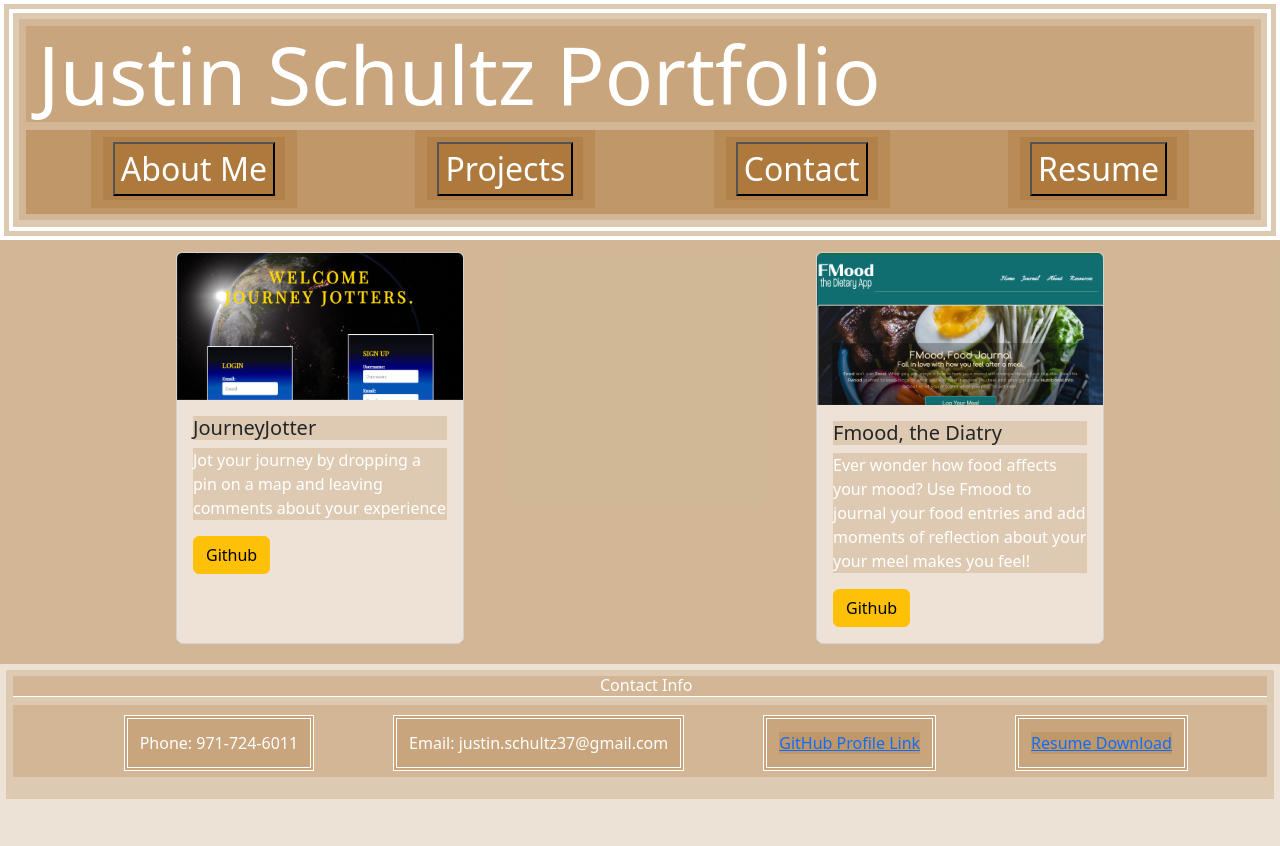
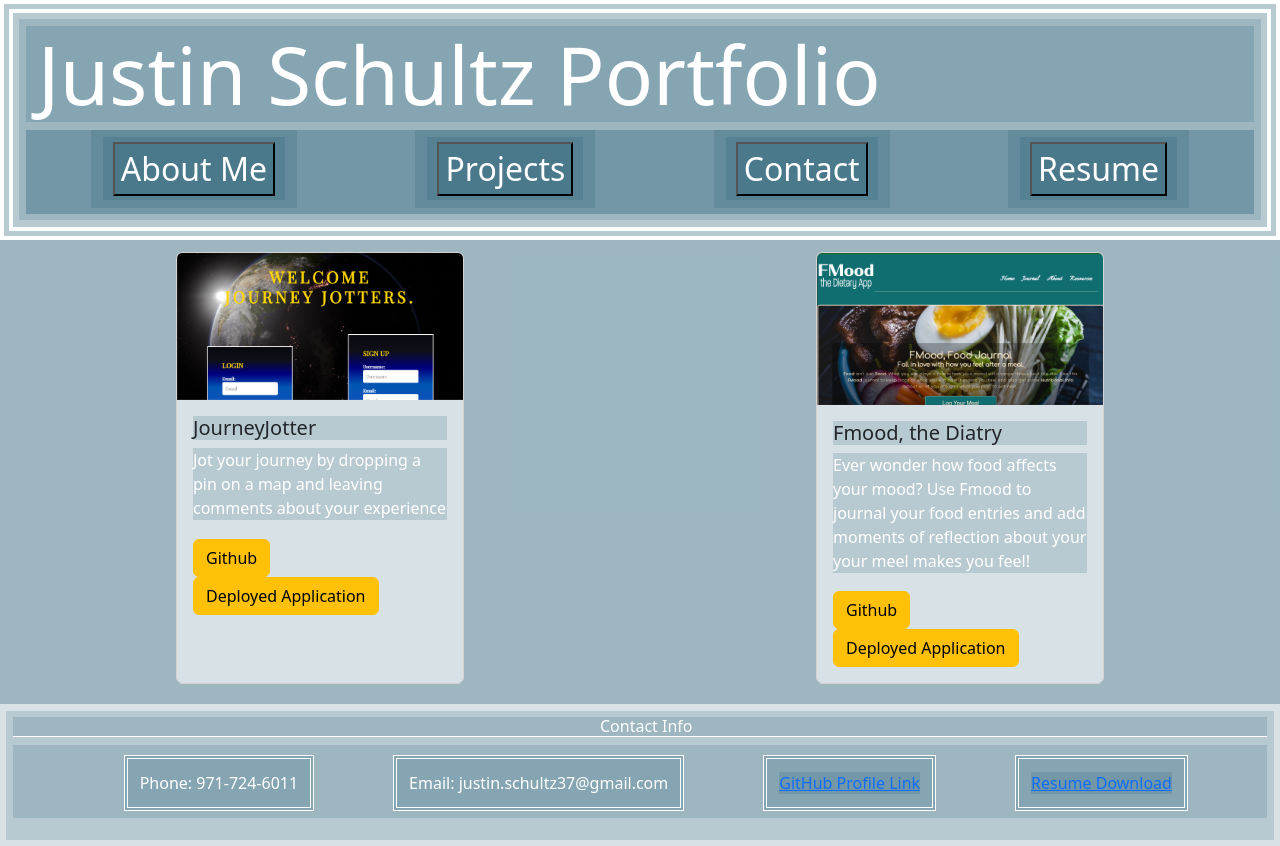
Before and after one commit to justin-schultz37/react-portfolio, a React (Vite) app in the folder Portfolio/: page /Project in a window 1280 px wide. Before the commit the page ends 806 px from the top, so only its background shows below. Built offline with nearby package versions, Linux system fonts and the light colour scheme.

Commit message:
changed css styles, added profile picture and resume pdf

```diff
--- a/Portfolio/src/index.css
+++ b/Portfolio/src/index.css
@@ -131,7 +131,7 @@ table {
 
 /* Style attributes for the entire page */
 * {
-  background-color: rgba(143, 82, 2, 0.164);
+  background-color: rgba(21, 83, 107, 0.164);
   color: white;
 
 }
@@ -175,7 +175,7 @@ header {
 }
 
 .navcontainer a:hover {
-  background-color: rgba(172, 68, 7, 0.644);
+  background-color: rgba(21, 83, 107, 0.164);
 }
 
 .navcontainer li {
@@ -210,7 +210,7 @@ header {
   font-size: 2.5em;
   background-color: rgba(0, 0, 0, 0);
   margin-top: 1%;
-  color: rgba(143, 82, 2, 0.678);
+  color: rgb(255, 255, 255);
   margin-left: 2.5%;
 }
 
@@ -270,12 +270,18 @@ header {
   margin: var(--mgn1);
 }
 
+.btn-spacing {
+  margin-right: 3px;
+  margin-top: 2.5px;
+  /* Adjust the value according to your preference */
+}
+
 /* Styles the boarder that houses the big project image */
 .subcontainer h2 {
   border: 13px double white;
   text-align: center;
   padding: 1%;
-  background-color: rgba(212, 71, 20, 0.626);
+  background-color: rgba(21, 83, 107, 0.164);
   margin: 1%;
 
 }
@@ -285,7 +291,7 @@ header {
   border: 13px double white;
   text-align: center;
   padding: 1%;
-  background-color: rgba(212, 71, 20, 0.626);
+  background-color: rgba(21, 83, 107, 0.164);
 
 }
 
@@ -293,7 +299,7 @@ header {
 footer {
   border: 13px double white;
   width: 100%;
-  background-color: rgba(143, 82, 2, 0.295);
+  background-color: rgba(21, 83, 107, 0.164);
 
 }
 
--- a/Portfolio/src/pages/AboutMe.jsx
+++ b/Portfolio/src/pages/AboutMe.jsx
@@ -5,7 +5,7 @@ const AboutMe = () => {
     return (
         <section className="bigcontainer" id="aboutme">
             <h2>About Me</h2>
-            <img src="./Assets/Justin Profile Picture.JPG" alt="Image of Justin with a hat" id="profilepic"></img>
+            <img src='./images/Schultz_Sep2023.jpg' alt="Image of Justin with a hat" id="profilepic" />
             <p>My name is Justin! I enjoy a great many things in life. The vets would best describe me as "treat-oriented"..
                 I sometimes ride my bicycle to get out of the house, but I can often be found at my computer.</p>
         </section>
--- a/Portfolio/src/pages/ContactForm.jsx
+++ b/Portfolio/src/pages/ContactForm.jsx
@@ -67,7 +67,7 @@ const ContactForm = () => {
                     ></textarea>
                 </div>
 
-                <button type="submit" className="btn btn-primary">
+                <button type="submit" className="btn btn-warning">
                     Submit
                 </button>
             </form>
--- a/Portfolio/src/pages/Project.jsx
+++ b/Portfolio/src/pages/Project.jsx
@@ -10,8 +10,11 @@ const Project = () => {
                     <div className="card-body">
                         <h5 className="card-title">{project.title}</h5>
                         <p className="card-text">{project.description}</p>
-                        <a href={project.githubLink} className="btn btn-warning" target="_blank" rel="noopener noreferrer">
+                        <a href={project.github} className="btn btn-warning btn-spacing" target="_blank" rel="noopener noreferrer">
                             Github
+                        </a>
+                        <a href={project.live} className="btn btn-warning" target="_blank" rel="noopener noreferrer">
+                            Deployed Application
                         </a>
                     </div>
                 </div>
--- a/Portfolio/src/pages/Resume.jsx
+++ b/Portfolio/src/pages/Resume.jsx
@@ -3,9 +3,11 @@ import React from 'react';
 const Resume = () => {
     return (
         <section>
-            {/* Your existing Resume content goes here */}
+            <h2>My Resume</h2>
+            <embed src="documents/jsresume.pdf" type="application/pdf" width="100%" height="600px" />
         </section>
     );
 };
 
+
 export default Resume;
--- a/Portfolio/src/utils/projects.json
+++ b/Portfolio/src/utils/projects.json
@@ -5,7 +5,7 @@
             "src": "/images/jjscreenshot.png",
             "title": "JourneyJotter",
             "description": "Jot your journey by dropping a pin on a map and leaving comments about your experience ",
-            "githubLink": "https://github.com/justin-schultz37/JourneyJotter",
+            "github": "https://github.com/justin-schultz37/JourneyJotter",
             "liveLink": "https://journey-jotter-5bbd0d94cd1b.herokuapp.com/login"
         },
         {
@@ -13,8 +13,8 @@
             "src": "/images/fmood.png",
             "title": "Fmood, the Diatry",
             "description": "Ever wonder how food affects your mood? Use Fmood to journal your food entries and add moments of reflection about your your meel makes you feel!",
-            "githubLink": "https://github.com/justin-schultz37/Fmood-the-Diatry/tree/main",
-            "liveLink": "https://neuroventure.github.io/Fmood-the-Diatry/"
+            "github": "https://github.com/justin-schultz37/Fmood-the-Diatry/tree/main",
+            "live": "https://neuroventure.github.io/Fmood-the-Diatry/"
         }
     ]
 }
```
Also changed, not shown: Portfolio/public/images/Schultz_Sep2023.jpg (added), 1 other file (tests, documents, lock files or other folders).
